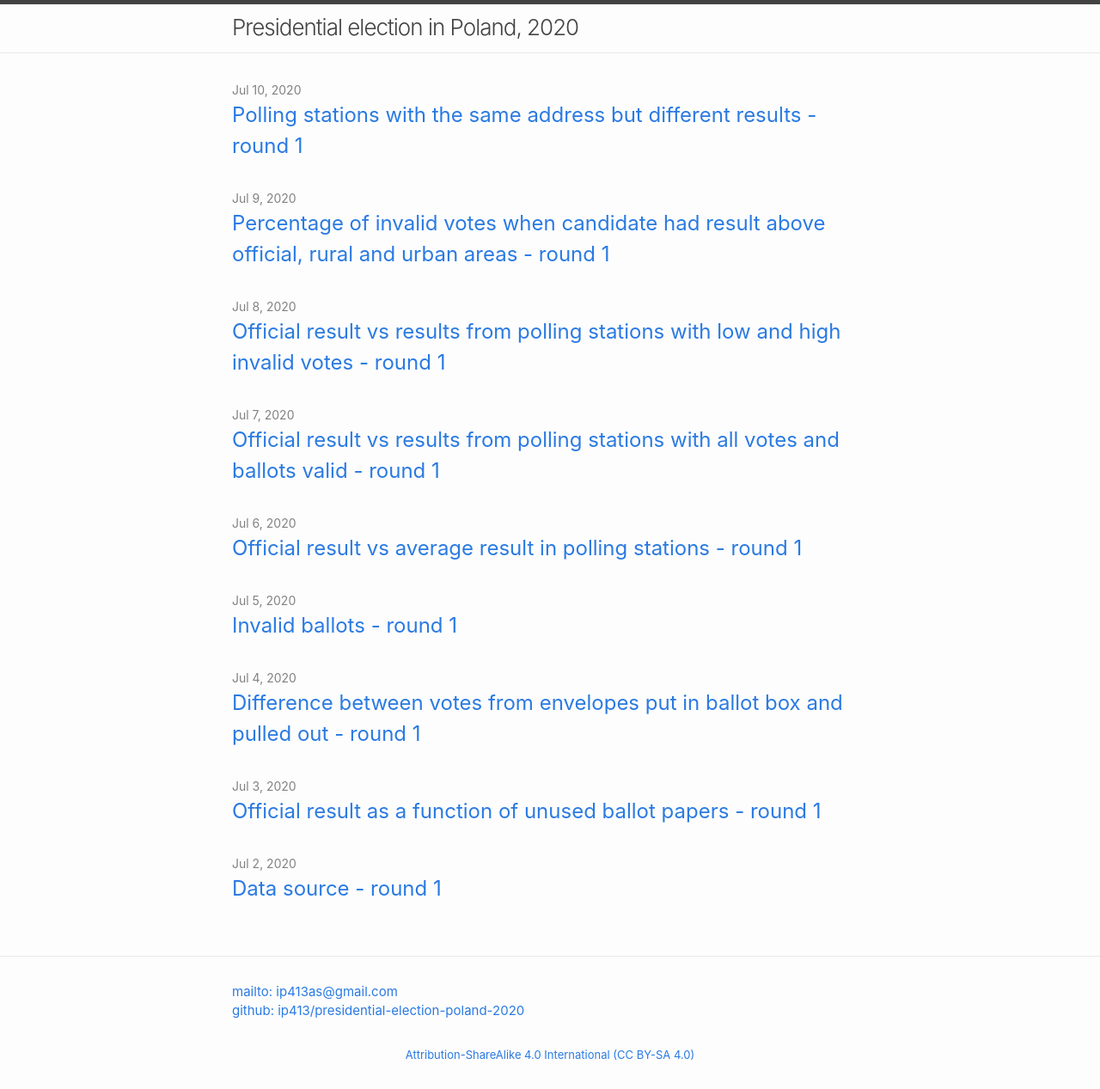
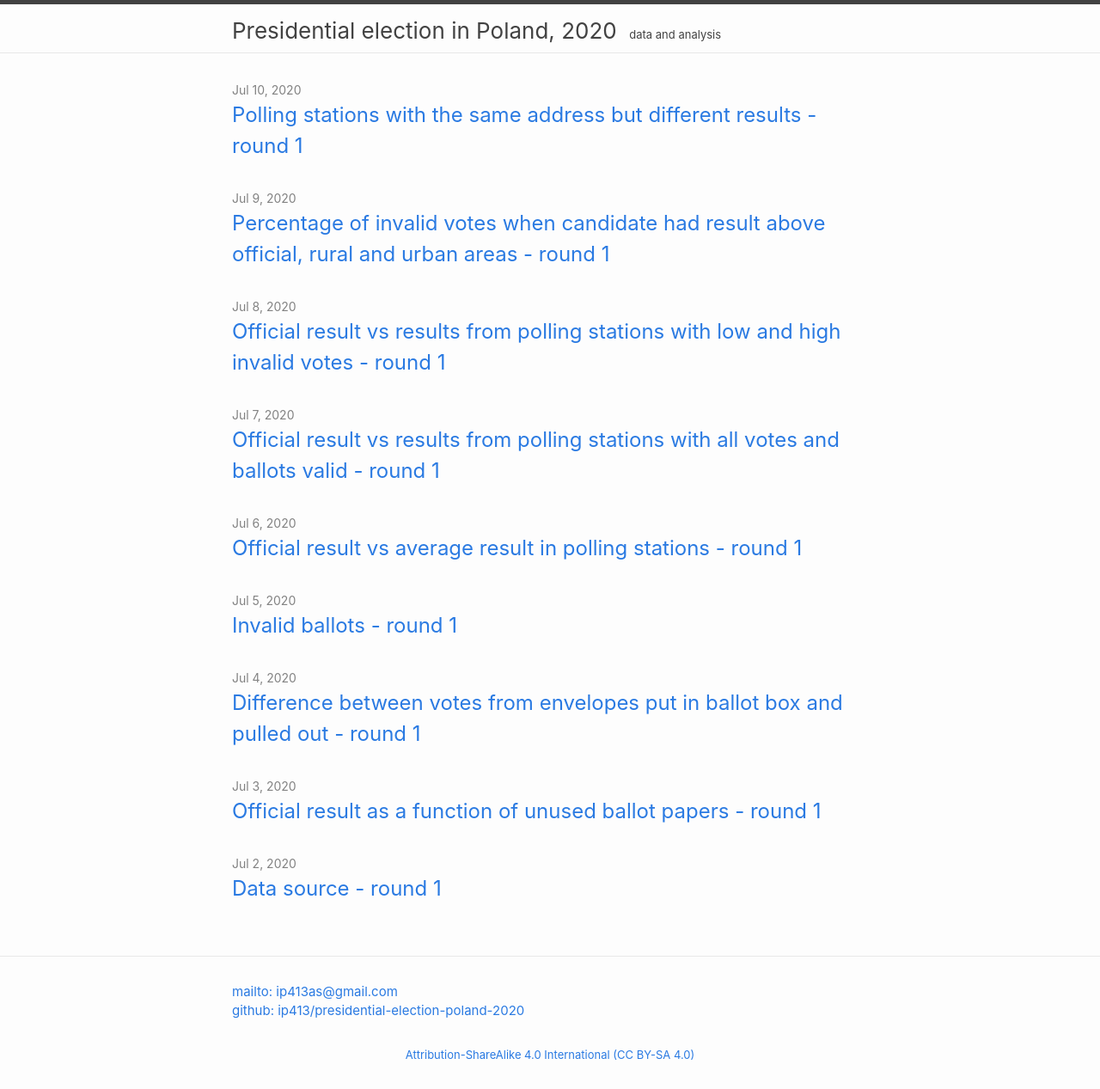
Before and after one commit to ip413/conclusion-separated-data, a Jekyll site: the page built from index.markdown, in a window 1280 px wide. Shown: the whole page at 86% size. Built offline with Jekyll 4.4.1, drawn with Linux system fonts in a browser that asks for light colours.

Commit message:
excerpt only on home page, improve header

```diff
--- a/_config.yml
+++ b/_config.yml
@@ -21,7 +21,7 @@
 title: Presidential election in Poland, 2020
 email: ip413as@gmail.com
 description: >- # this means to ignore newlines until "baseurl:"
-  I like data
+  data and analysis
 baseurl: "/presidential-election-poland-2020" # the subpath of your site, e.g. /blog
 url: "" # the base hostname & protocol for your site, e.g. http://example.com
 
@@ -32,6 +32,9 @@ repo:
 license:
   text: Attribution-ShareAlike 4.0 International (CC BY-SA 4.0)
   url: https://creativecommons.org/licenses/by-sa/4.0/
+
+
+excerpt_separator: <!--more-->
 
 # Build settings
 theme: minima
--- a/_includes/header.html
+++ b/_includes/header.html
@@ -3,7 +3,9 @@
   <div class="wrapper">
     {%- assign default_paths = site.pages | map: "path" -%}
     {%- assign page_paths = site.header_pages | default: default_paths -%}
-    <a class="site-title" rel="author" href="{{ "/" | relative_url }}">{{ site.title | escape }}</a>
+    <a class="site-title" rel="author" href="{{ "/" | relative_url }}">{{ site.title | escape }}
+      &nbsp;<span class="small">{{site.description}}</span>
+    </a>
 
     {%- if page_paths -%}
       <nav class="site-nav">
--- a/_layouts/post.html
+++ b/_layouts/post.html
@@ -2,6 +2,7 @@
 layout: default
 ---
 <article class="post h-entry" itemscope itemtype="http://schema.org/BlogPosting">
+
 
   <header class="post-header">
     <h1 class="post-title p-name" itemprop="name headline">{{ page.title | escape }}</h1>
@@ -16,7 +17,7 @@ layout: default
   </header>
 
   <div class="post-content e-content" itemprop="articleBody">
-    {{ content }}
+      {{ content | split: site.excerpt_separator | last  }}
   </div>
 
   {%- if site.disqus.shortname -%}
--- a/_sass/minima/_base.scss
+++ b/_sass/minima/_base.scss
@@ -263,3 +263,15 @@ table {
 .small {
   font-size: small;
 }
+
+.site-title {
+  &:hover {
+    color: $text-color;
+    text-decoration: none;
+  }
+
+  &,
+  &:visited {
+    color: $grey-color-dark;
+  }
+}
--- a/_sass/minima/_layout.scss
+++ b/_sass/minima/_layout.scss
@@ -12,16 +12,10 @@
 
 .site-title {
   @include relative-font-size(1.625);
-  font-weight: 300;
-  line-height: $base-line-height * $base-font-size * 2.25;
-  letter-spacing: -1px;
-  margin-bottom: 0;
-  float: left;
-
-  &,
-  &:visited {
-    color: $grey-color-dark;
-  }
+  float:left;
+  font-size: 26px;
+  line-height: 1.5rem;
+  padding-top: 1.2rem;
 }
 
 .site-nav {
--- a/index.markdown
+++ b/index.markdown
@@ -6,7 +6,12 @@ layout: default
     {% for post in site.posts %}
       <li>
         <span class="post-meta">{{ post.date | date: "%b %-d, %Y" }}</span>
-        <h2><a class="post-link" href="{{ post.url | prepend: site.baseurl }}">{{ post.title }}</a></h2>
+        <h2><a class="post-link" href="{{ post.url | prepend: site.baseurl }}">{{ post.title }}
+        <br>
+        {% if post.content contains site.excerpt_separator %}
+          {{ post.excerpt }}
+        {% endif %}
+        </a></h2>
       </li>
     {% endfor %}
   </ul>
```
